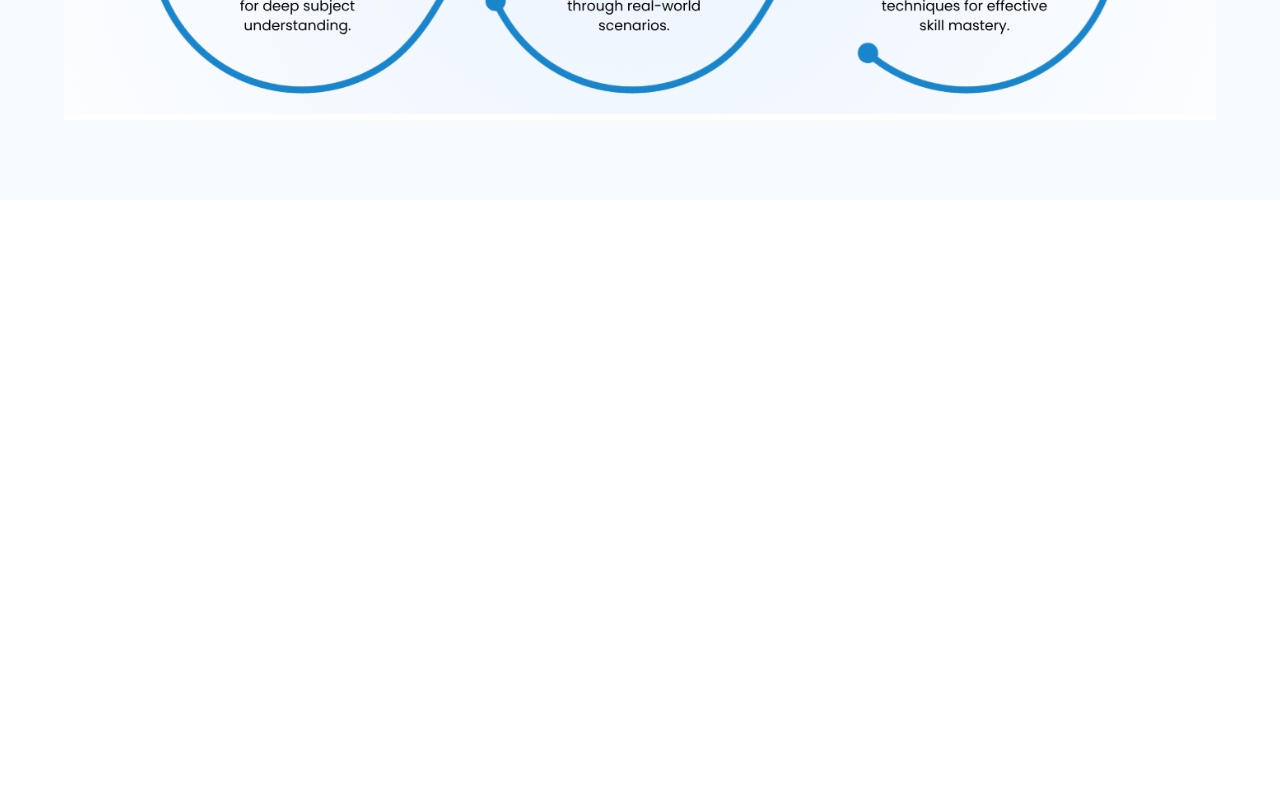
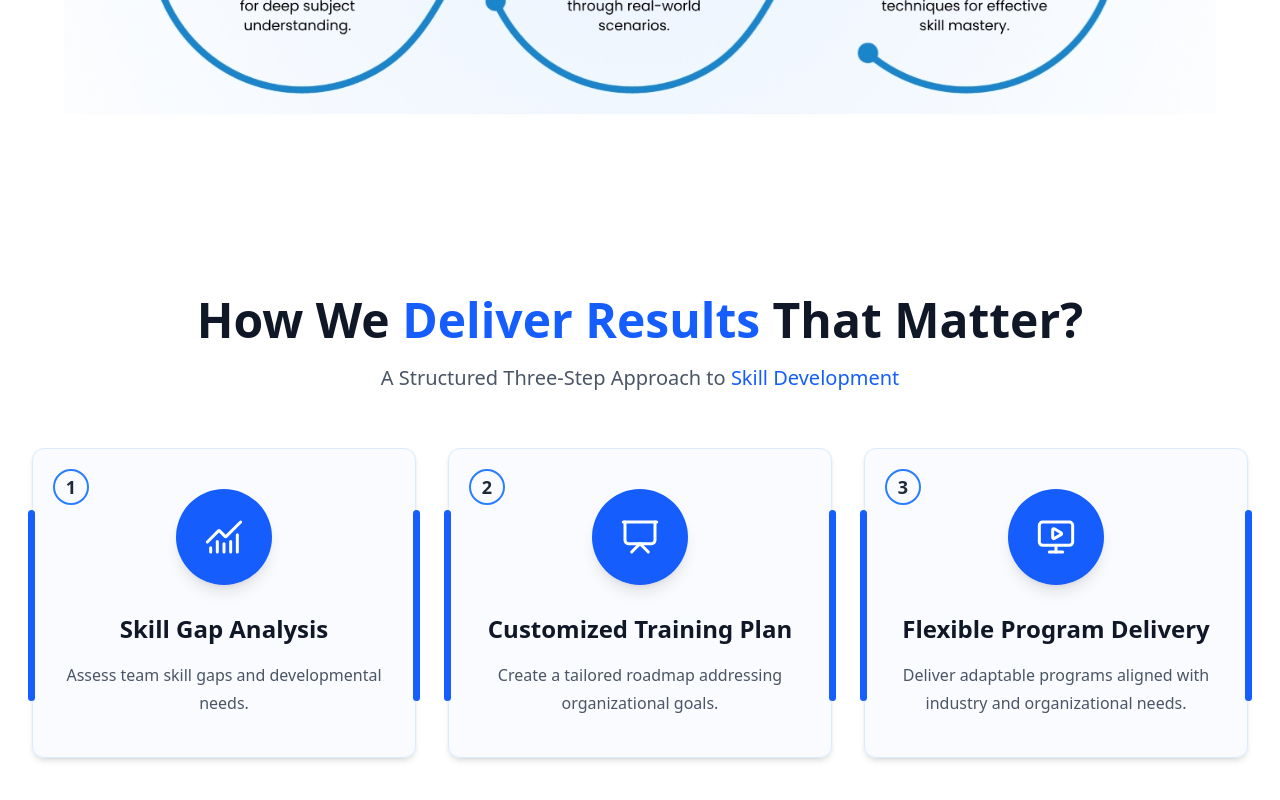
Before and after one commit to swatisuvrasahoo4-blip/accredian-enterprise, a Next.js app: page / in a window 1280 px wide. Shown: the part 4920-5720 px from the top of the page. Before the commit the page ends 5120 px from the top, so only its background shows below. Built offline with nearby package versions, Linux system fonts and the light colour scheme.

Commit message:
add how it works section

```diff
--- a/app/page.js
+++ b/app/page.js
@@ -2,6 +2,7 @@ import AccredianEdge from "@/components/AccredianEdge/AccredianEdge";
 import CAT from "@/components/CAT/CAT";
 import Clients from "@/components/Clients/Clients";
 import Hero from "@/components/Hero/Hero";
+import HowItWorks from "@/components/HowItWorks/HowItWorks";
 import Navbar from "@/components/Navbar/Navbar";
 import Stats from "@/components/Stats/Stats";
 
@@ -15,6 +16,7 @@ export default function Home(){
         <Clients />
         <AccredianEdge />
         <CAT />
+        <HowItWorks />
       </main>
     </main>
   )
--- a/components/CAT/CAT.jsx
+++ b/components/CAT/CAT.jsx
@@ -2,7 +2,7 @@ export default function CAT() {
   return (
     <section
       id="cat"
-      className="bg-[#F7FAFC] px-4 py-16 sm:px-6 lg:px-8 lg:py-20"
+      className="bg-white px-4 py-16 sm:px-6 lg:px-8 lg:py-20"
     >
       <div className="mx-auto max-w-7xl">
 
--- a/components/HowItWorks/HowItWorks.jsx
+++ b/components/HowItWorks/HowItWorks.jsx
@@ -0,0 +1,46 @@
+import StepCard from "./StepCard";
+import { howItWorksSteps } from "@/components/constants/howItWorksData";
+
+export default function HowItWorks() {
+  return (
+    <section
+      id="how-it-works"
+      className="bg-white px-5 py-20 lg:px-8 lg:py-24"
+    >
+      <div className="mx-auto max-w-7xl">
+
+        {/* Heading */}
+        <div className="text-center">
+          <h2 className="text-3xl font-bold text-gray-900 md:text-4xl lg:text-5xl">
+            How We{" "}
+            <span className="text-blue-600">
+              Deliver Results
+            </span>{" "}
+            That Matter?
+          </h2>
+
+          <p className="mt-5 text-lg text-gray-600 md:text-xl">
+            A Structured Three-Step Approach to{" "}
+            <span className="text-blue-600">
+              Skill Development
+            </span>
+          </p>
+        </div>
+
+        {/* Reusable step cards */}
+        <div className="mt-14 grid gap-10 md:grid-cols-3 md:gap-8">
+          {howItWorksSteps.map((step) => (
+            <StepCard
+              key={step.id}
+              number={step.number}
+              title={step.title}
+              description={step.description}
+              Icon={step.icon}
+            />
+          ))}
+        </div>
+
+      </div>
+    </section>
+  );
+}
--- /dev/null
+++ b/components/HowItWorks/StepCard.jsx
@@ -0,0 +1,38 @@
+export default function StepCard({
+  number,
+  title,
+  description,
+  Icon,
+}) {
+  return (
+    <div className="relative flex min-h-[310px] flex-col items-center justify-center rounded-xl border border-blue-100 bg-blue-50/40 px-7 py-10 text-center shadow-md">
+
+      {/* Side blue lines */}
+      <div className="absolute -left-[5px] top-[20%] h-[62%] w-[7px] rounded-full bg-blue-600" />
+
+      <div className="absolute -right-[5px] top-[20%] h-[62%] w-[7px] rounded-full bg-blue-600" />
+
+      {/* Step number */}
+      <div className="absolute left-5 top-5 flex h-9 w-9 items-center justify-center rounded-full border-2 border-blue-500 text-lg font-bold text-gray-800">
+        {number}
+      </div>
+
+      {/* Icon */}
+      <div className="flex h-24 w-24 items-center justify-center rounded-full bg-blue-600 shadow-lg">
+        <Icon
+          className="h-10 w-10 text-white"
+          strokeWidth={1.8}
+        />
+      </div>
+
+      <h3 className="mt-7 text-xl font-bold text-gray-900 lg:text-2xl">
+        {title}
+      </h3>
+
+      <p className="mt-4 max-w-[320px] text-base leading-7 text-gray-600">
+        {description}
+      </p>
+
+    </div>
+  );
+}
--- /dev/null
+++ b/components/constants/howItWorksData.js
@@ -0,0 +1,34 @@
+import {
+  ChartNoAxesCombined,
+  Presentation,
+  MonitorPlay,
+} from "lucide-react";
+
+export const howItWorksSteps = [
+  {
+    id: 1,
+    number: "1",
+    title: "Skill Gap Analysis",
+    description:
+      "Assess team skill gaps and developmental needs.",
+    icon: ChartNoAxesCombined,
+  },
+
+  {
+    id: 2,
+    number: "2",
+    title: "Customized Training Plan",
+    description:
+      "Create a tailored roadmap addressing organizational goals.",
+    icon: Presentation,
+  },
+
+  {
+    id: 3,
+    number: "3",
+    title: "Flexible Program Delivery",
+    description:
+      "Deliver adaptable programs aligned with industry and organizational needs.",
+    icon: MonitorPlay,
+  },
+];
```
